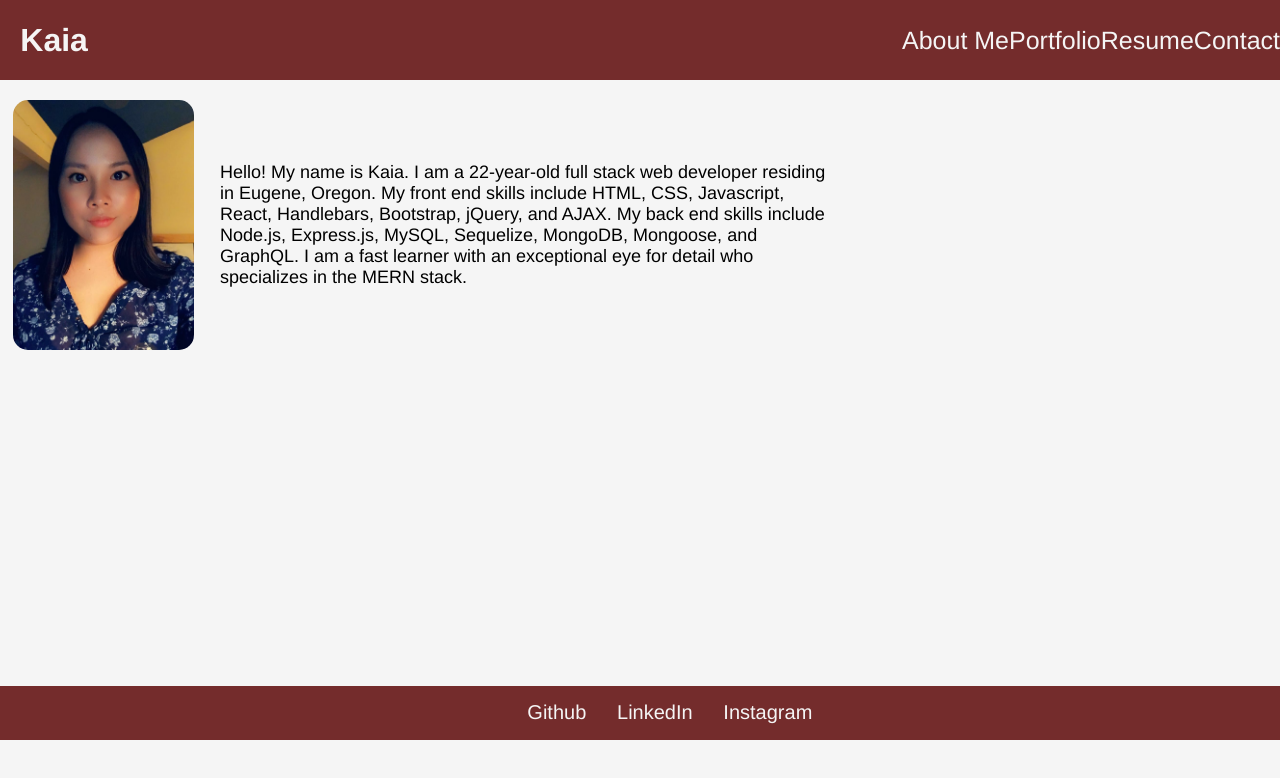
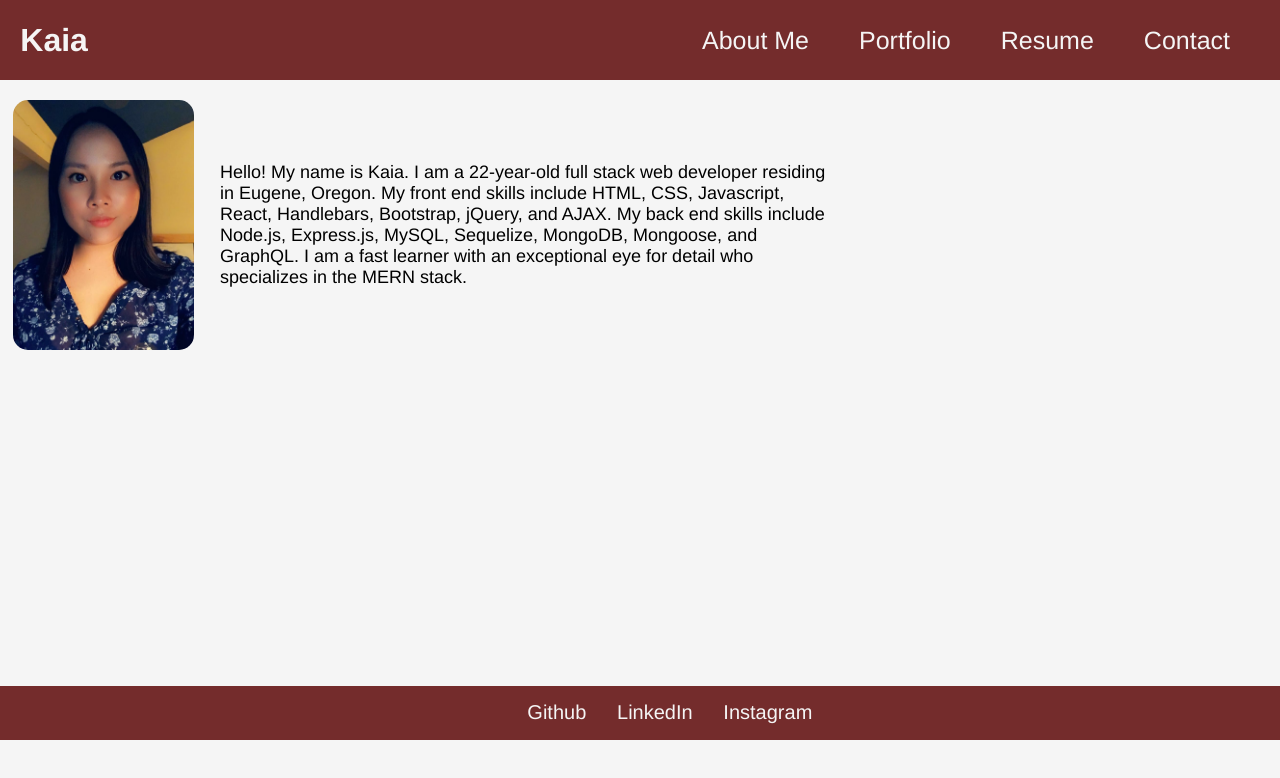
Before and after one commit to kaiafay/react-portfolio, a React (Create React App) app: page / in a window 1280 px wide. Shown: the top 778 px of the page. Built offline with nearby package versions, Linux system fonts and the light colour scheme.

Commit message:
space out nav links

```diff
--- a/src/index.css
+++ b/src/index.css
@@ -18,13 +18,14 @@ header h1 a {
 }
 
 nav {
-  padding-top: 7%;
+  padding-top: 4.5%;
 }
 
 .navlink {
   text-decoration: none;
   font-size: 25px;
   color: whitesmoke;
+  margin-right: 50px;
 }
 
 .about {
```
